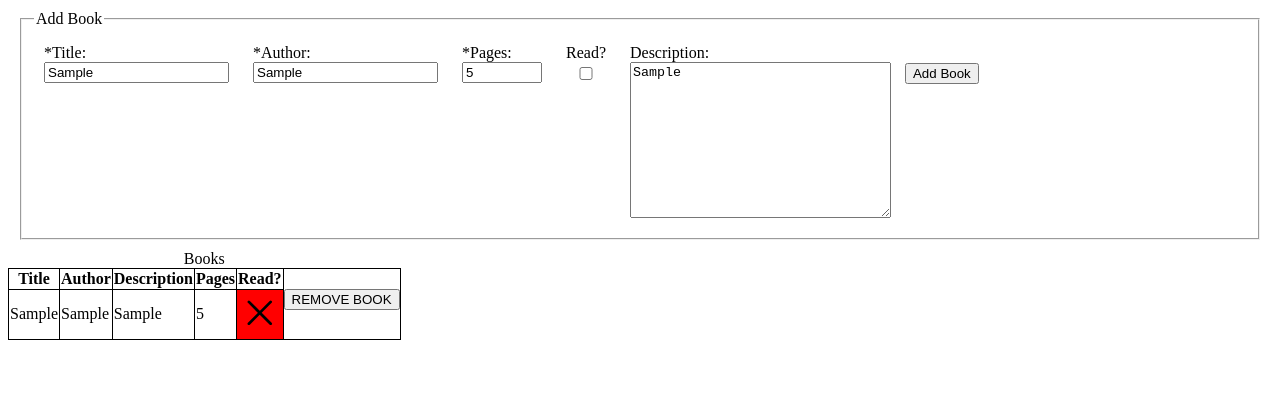
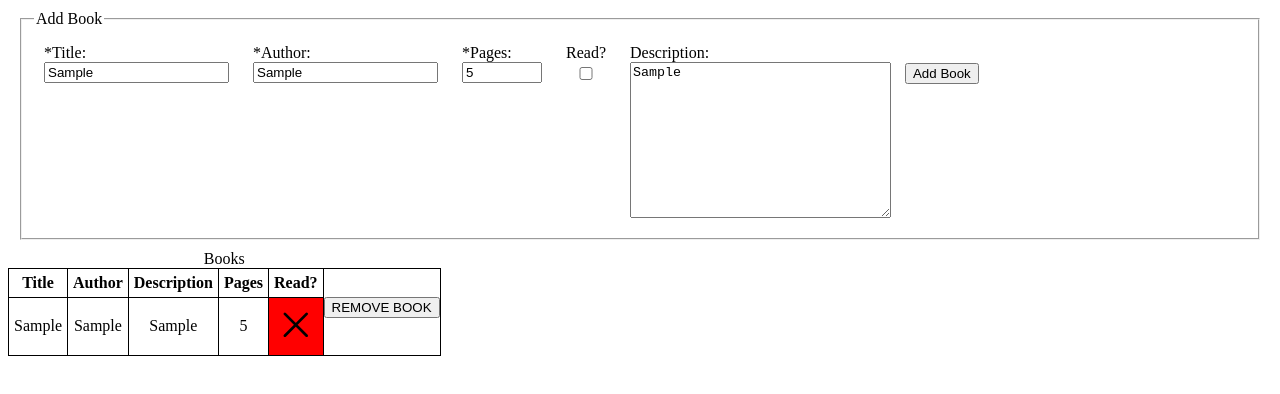
Before and after one commit to rzh4321/TOP-library, a plain HTML site: page index.html in a window 1280 px wide. Both pictures are taken after typing "Sample", "Sample", "5", "Sample" into the empty fields and a click on the button "Add Book". Drawn offline with Linux system fonts and the light colour scheme.

Commit message:
applied styles to table

```diff
--- a/style.css
+++ b/style.css
@@ -56,3 +56,15 @@ form {
     display: inline-block;
     margin: 10px;
   }
+
+  th {
+    padding: 5px;
+  }
+
+  table {
+    text-align: center;
+  }
+
+td {
+    padding: 5px;
+}
```
